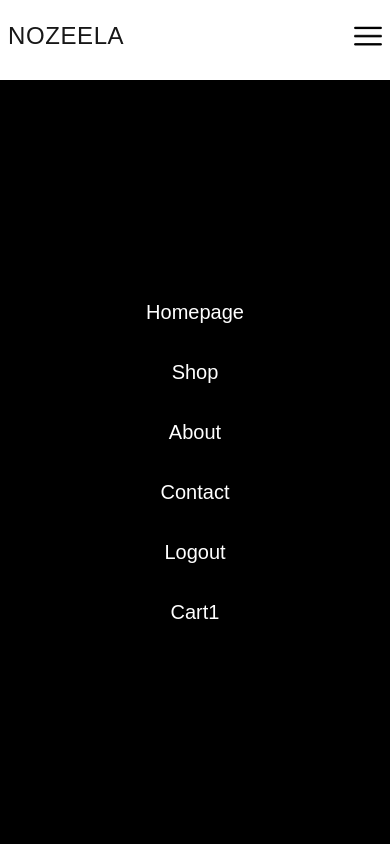
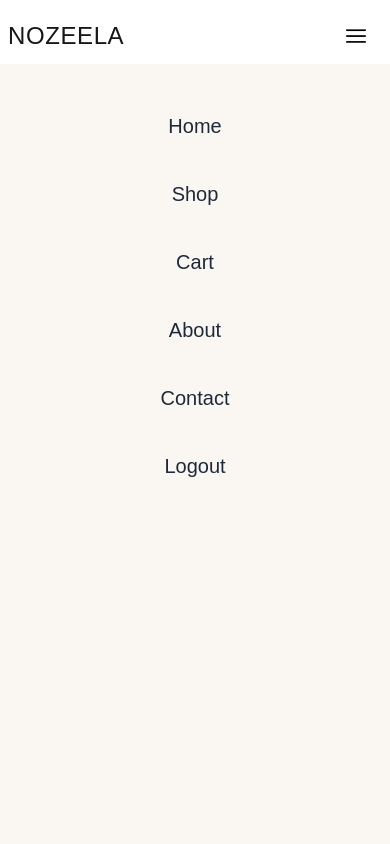
Before and after one commit to Niteshpanday05/NOZEELA, a Next.js app: page /contact in a window 390 px wide. Both pictures are taken after a click on the picture 368 px from the left and 36 px from the top of the page. Shown: the top 844 px of the page. Built offline with nearby package versions, Linux system fonts and the light colour scheme; no server answers; what @wix/sdk would draw is missing.

Commit message:
mobile menu done

```diff
--- a/src/app/[slug]/page.tsx
+++ b/src/app/[slug]/page.tsx
@@ -17,15 +17,15 @@ const SinglePage = () => {
           hello this is the best product made from wool and imported fron
           america. desined by victoriai and manufactured in australia
         </p>
-        <div className="h-[2px] bg-gray-100" />
+        <div className="h-0.5 bg-gray-100" />
         <div className="flex items-center gap-4">
           <h3 className="text-xl text-gray-500 line-through">$59</h3>
           <h2 className=" font-medium text-2xl">$39</h2>
         </div>
-        <div className="h-[2px] bg-gray-100" />
+        <div className="h-0.5 bg-gray-100" />
         <CustomizeProducts />
         <Add />
-        <div className="h-[2px] bg-gray-100" />
+        <div className="h-0.5 bg-gray-100" />
         <div className="text-sm">
           <h4 className="font-medium mb-4 ">Title</h4>
           <p>
--- a/src/app/layout.tsx
+++ b/src/app/layout.tsx
@@ -32,7 +32,7 @@ export default function RootLayout({
       >
         <WixClienContextProvider>
           <Navbar />
-          <main className="px-2 lg:px-6 max-w-auto mx-auto">
+          <main className="px-2 lg:px-4 max-w-auto mx-auto">
             {children}
           </main>
           <Footer />
--- a/src/components/Menu.tsx
+++ b/src/components/Menu.tsx
@@ -1,35 +1,50 @@
-"use client"
+"use client";
 
-import { useState } from 'react';
+import { useState } from "react";
 import Image from "next/image";
-import Link from 'next/link';
+import Link from "next/link";
 
 const Menu = () => {
-
   const [open, setOpen] = useState(false);
 
   return (
-        <div>
+    <div className="p-4">
       <Image
         src="/menu.png"
         alt=""
-                width={28}
+        width={20}
         height={28}
-                className='cursor-pointer'
+        className="cursor-pointer "
         onClick={() => setOpen((prev) => !prev)}
-            />{
-                open &&
-                <div className='absolute bg-black text-white left-0 top-20 w-full h-[calc(100vh-80px)] flex flex-col items-center justify-center gap-8 text-xl z-10 '>
-                    <Link href="/">Homepage</Link>
-                    <Link href="/">Shop</Link>
-                    <Link href="/about">About</Link>
-                    <Link href="/">Contact</Link>
-                    <Link href="/">Logout</Link>
-                    <Link href="/">Cart1</Link>
+      />
+      {open && (
+        <div className="absolute bg-[#FAF7F2] text-gray-800 left-0 pt-12 top-16 w-full min-h-dvh flex flex-col items-center justify-start gap-10 text-xl z-10 ">
+          <Link href="/" onClick={() => setOpen(false)}>
+            Home
+          </Link>
+
+          <Link href="/shop" onClick={() => setOpen(false)}>
+
+            Shop
+          </Link>
+           <Link href="/contact" onClick={() => setOpen(false)}>
+            Cart
+          </Link>
+          <Link href="/contact" onClick={() => setOpen(false)}>
+            About
+          </Link>
+          <Link href="/contact" onClick={() => setOpen(false)}>
+            Contact
+          </Link>
+          <Link href="/contact" onClick={() => setOpen(false)}>
+            Logout
+          </Link>
+
+
         </div>
-            }
+      )}
     </div>
-    )
-}
+  );
+};
 
-export default Menu
+export default Menu;
```
Lines whose indentation alone changed are shown as unchanged.
